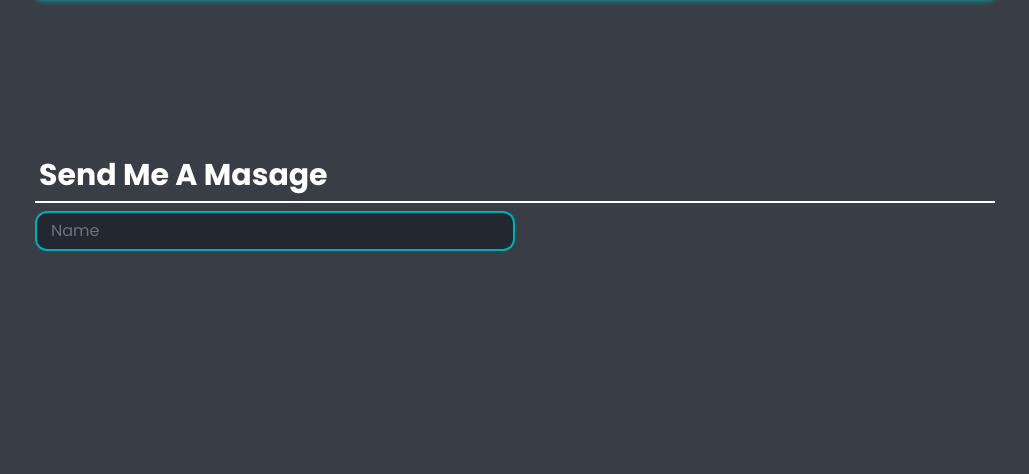
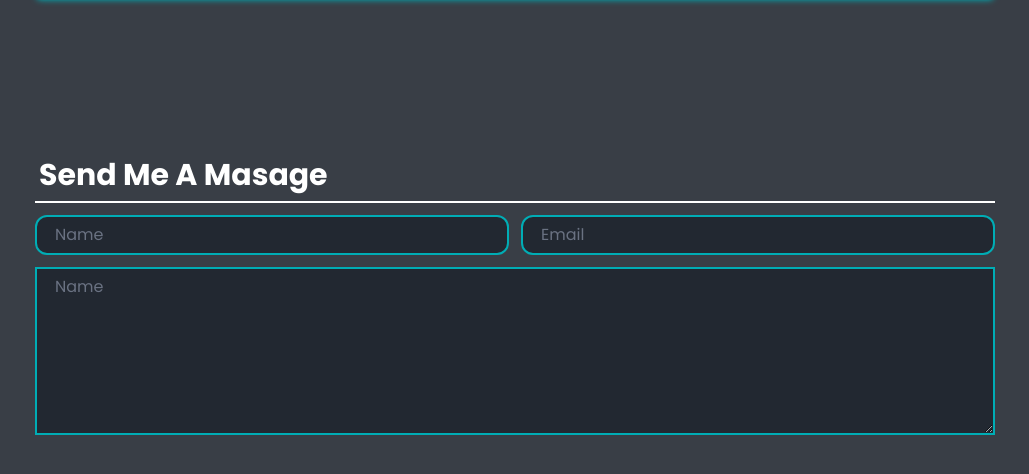
Before and after one commit to Nakazain/nakazain.github.io, a website: page index.html in a window 1280 px wide. Shown: the part 2059-2533 px from the top of the page, without its empty margins (125-1154 px from the left). Before the commit the page ends 2470 px from the top, so only its background shows below. Drawn offline with Linux system fonts and the light colour scheme.

Commit message:
Fix:Input sing bodol reol

```diff
--- a/index.html
+++ b/index.html
@@ -105,11 +105,19 @@
   </div>
   <div class="mx-40 my-40">
     <h2 class="text-3xl font-bold pb-2 border-b-2 pl-1">Send Me A Masage</h2>
-    <div class="grid grid-cols-2 mt-2">
+    <div class="grid grid-cols-2 gap-3 mt-3">
       <div class="relative">
-      <input id="name" class="border-2 peer transition-all duration-300 border-[#00ADB5] bg-[#222831] rounded-xl h-10 p-2 w-full focus:mt-7" type="text" name="name" placeholder=" "/>
-      <label for="name" class="absolute mx-2 transition-all duration-300 top-2 left-2 peer-placeholder-shown:top-2 peer-placeholder-shown:text-base peer-placeholder-shown:text-gray-500 peer-focus:top-0">Name</label>
+      <input id="name" class="border-2 peer transition-all mt-7 placeholder-shown:mt-0 duration-300 border-[#00ADB5] bg-[#222831] rounded-xl h-10 p-2 px-4 w-full focus:mt-7" type="text" name="name" placeholder=" "/>
+      <label for="name" class="absolute mx-2 transition-all duration-300 top-0 peer-focus:top-0 left-3 peer-placeholder-shown:text-gray-500 peer-placeholder-shown:top-2">Name</label>
       </div>
+      <div class="relative">
+      <input id="email" class="border-2 peer transition-all mt-7 placeholder-shown:mt-0 duration-300 border-[#00ADB5] bg-[#222831] rounded-xl h-10 p-2 w-full focus:mt-7" type="email" name="name" placeholder=" "/>
+      <label for="email" class="absolute mx-2 transition-all duration-300 top-0 peer-focus:top-0 left-3 peer-placeholder-shown:text-gray-500 peer-invalid:text-red-500 peer-placeholder-shown:top-2">Email</label>
+      </div>
+    </div>
+    <div class="relative mt-3">
+    <textarea id="name" class="border-2 peer transition-all mt-7 placeholder-shown:mt-0 duration-300 border-[#00ADB5] bg-[#222831] rounded-xlp y-4 resize-y h-42 w-full focus:mt-7" type="text" name="name" placeholder=" "></textarea>
+    <label for="name" class="absolute mx-2 transition-all duration-300 top-0 peer-focus:top-0 left-3 peer-placeholder-shown:text-gray-500 peer-placeholder-shown:top-2">Name</label>
     </div>
   </div>
 </body>
```
Also changed, not shown: src/output.css.
